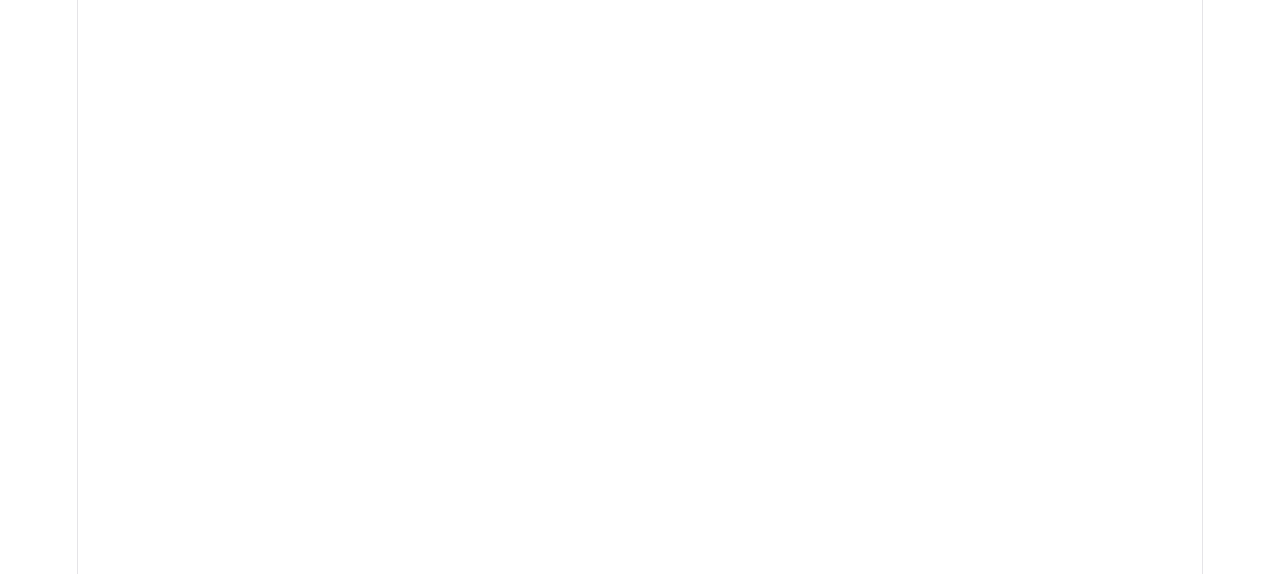
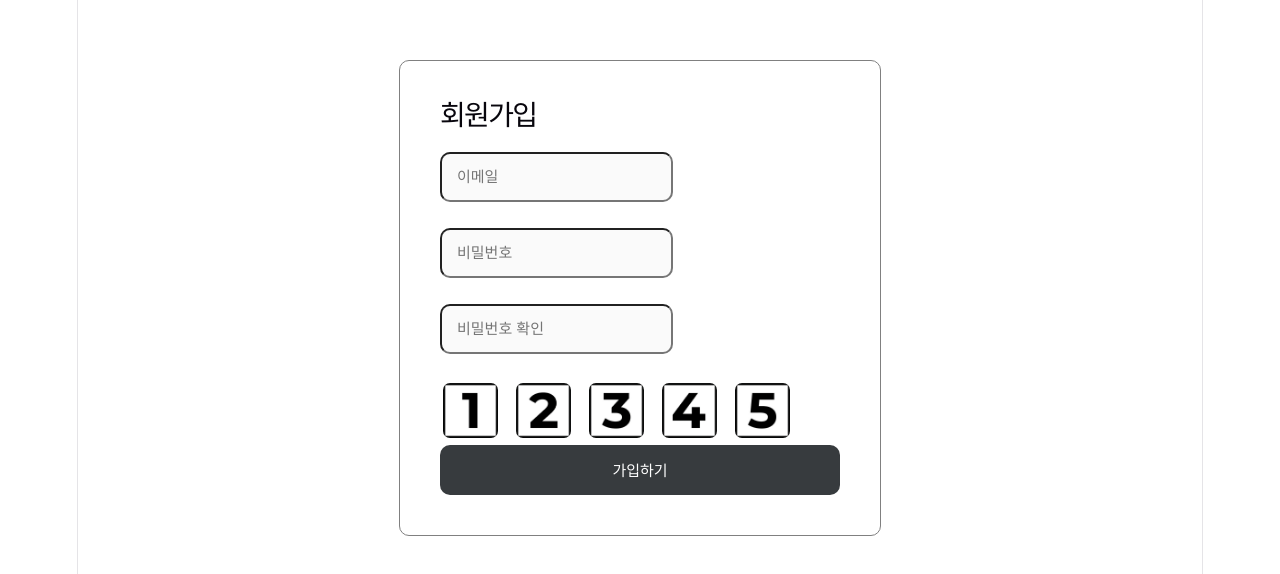
Before and after one commit to aranparrk/either-or, a React (Vite) app in the folder frontend/: page /auth/signup in a window 1280 px wide. Before the commit this address had no page. Shown: the part 102-676 px from the top of the page. Built offline with nearby package versions, Linux system fonts and the light colour scheme.

Commit message:
[ADD] 회원가입 페이지 구현

```diff
--- a/frontend/src/App.jsx
+++ b/frontend/src/App.jsx
@@ -1,5 +1,6 @@
 import { Routes, Route } from "react-router-dom";
 
+import SignUp from "./pages/SignUp.jsx";
 import PollList from "./pages/PollList.jsx";
 import PollDetail from "./pages/PollDetail.jsx";
 import PollCreate from "./pages/PollCreate.jsx";
@@ -7,6 +8,7 @@ import PollCreate from "./pages/PollCreate.jsx";
 function App() {
   return (
     <Routes>
+      <Route path="/auth/signup" element={<SignUp />} />
       <Route path="/" element={<PollList />} />
       <Route path="/votes/new" element={<PollCreate />} />
       <Route path="/votes/:id" element={<PollDetail />} />
--- /dev/null
+++ b/frontend/src/components/common/ProfileChoice.jsx
@@ -0,0 +1,55 @@
+import styled from "styled-components";
+import profile1 from "../../assets/profiles/profile1.png"
+import profile2 from "../../assets/profiles/profile2.png"
+import profile3 from "../../assets/profiles/profile3.png"
+import profile4 from "../../assets/profiles/profile4.png"
+import profile5 from "../../assets/profiles/profile5.png"
+
+  const profiles = [
+      profile1,
+      profile2,
+      profile3,
+      profile4,
+      profile5
+  ];
+
+const ProfileList = styled.div`
+  display: flex;
+  justify-content: center;
+  gap: 12px;
+`;
+
+const ProfileImage = styled.img`
+  width: 55px;
+  height: 55px;
+  object-fit: cover;
+  border-radius: 10px;
+  cursor: pointer;
+
+  border: 3px solid
+    ${({ $selected }) => ($selected ? "#4b4f52" : "transparent")};
+
+  transition: transform 0.2s, border 0.2s;
+
+  &:hover {
+    transform: scale(1.1);
+  }
+`;
+
+const ProfileChoice = ({ selectedId, onSelect }) => {
+  return (
+    <ProfileList>
+      {profiles.map((profile, index) => (
+        <ProfileImage
+          key={index + 1}
+          src={profile}
+          alt={`프로필 ${index + 1}`}
+          $selected={selectedId === index + 1}
+          onClick={() => onSelect(index + 1)}
+        />
+      ))}
+    </ProfileList>
+  );
+};
+
+export default ProfileChoice;
--- a/frontend/src/pages/SignUp.jsx
+++ b/frontend/src/pages/SignUp.jsx
@@ -1,7 +1,10 @@
 import { useEffect, useState } from "react";
-import { Link, useNavigate } from "react-router-dom";
+import { useNavigate } from "react-router-dom";
 import styled from "styled-components";
 import AxiosApi from "../api/AxiosApi.jsx";
+import Button from "../components/common/Button.jsx";
+import Input from "../components/common/Input.jsx";
+import ProfileChoice from "../components/common/ProfileChoice.jsx";
 
 // 이메일: 공백·@ 없는 문자 + @ + 도메인 + . + 2자 이상 최상위 도메인
 const EMAIL_REGEX = /^[^\s@]+@[^\s@]+\.[^\s@]{2,}$/;
@@ -10,51 +13,191 @@ const EMAIL_REGEX = /^[^\s@]+@[^\s@]+\.[^\s@]{2,}$/;
 const PWD_REGEX =
   /^(?=.*[A-Za-z])(?=.*\d)(?=.*[!@#$%^&*])[A-Za-z\d!@#$%^&*]{8,20}$/;
 
-// 프로필 선택
-const PROFILEID_REGEX = 1<= PROFILEID_REGEX <=5
 
+const Container = styled.div`
+  display: flex;
+  box-sizing: border-box;
+  min-height: 100vh;
+  justify-content: center;
+  align-items: center;
+  padding: 0 30px;
+`;
+
+const Form = styled.form`
+  width: 100%;
+  max-width: 400px;
+  display: flex;
+  flex-direction: column;
+  border: 1px solid gray;
+  border-radius: 10px;
+  padding: 40px;
+  gap: 4px;
+  align-items: flex-start;
+`;
+
+const Title = styled.h1`
+  margin: 0 0 20px;
+  font-size: 28px;
+  font-weight: bold;
+`;
+
+// 입력창 + 메시지를 한 묶음으로
+const Field = styled.div`
+  display: flex;
+  flex-direction: column;
+`;
+
+// 입력창 오른쪽 하단 메시지. 높이를 고정해 메시지가 생겨도 레이아웃이 흔들리지 않음
+const Message = styled.p`
+  margin: 4px 8px 0;
+  min-height: 18px;
+  text-align: right;
+  font-size: 12px;
+  color: ${({ $valid }) => ($valid ? "#2e9e4f" : "#e5484d")};
+`;
 
 
 const SignUp = () => {
-  const [inputEmail, setInputEmail] = usrState("");
-  const [inputPwd, setInputPwd] = usrState("");
-  const [inputPwdCheck, setInputPwdCheck] = usrState("");
-  const [inputProfileId, setInputProfileId] = usrState("");
-  const [emailStatus, setEmailStatus] = usrState("idle");
+  const [inputEmail, setInputEmail] = useState("");
+  const [inputPwd, setInputPwd] = useState("");
+  const [inputPwdCheck, setInputPwdCheck] = useState("");
+  const [inputProfileId, setInputProfileId] = useState(0);
+  const [emailStatus, setEmailStatus] = useState("idle");
 
   const nav = useNavigate();
 
   const isEmail = EMAIL_REGEX.test(inputEmail)
   const isPwd = PWD_REGEX.test(inputPwd)
   const isPwdCheck = inputPwdCheck !== "" && inputPwd === inputPwdCheck
-  const isProfileId = PROFILEID_REGEX.test(inputProfileId)
+  const isProfileId = inputProfileId >= 1 && inputProfileId <= 5
+
+  const selectProfile = (profileId) => {setInputProfileId(profileId)};
 
     useEffect(() => {
+      let ignore = false;
       if (!isEmail) {
-        setEmailStatus("idle");
-        return
+        return () => {
+          ignore = true;
+        };
       }
 
+    const timer = setTimeout(async () => {
+      try {
+        if (ignore) return;
         setEmailStatus("checking")
-      let ignore = false;
-
-      const timer = settimout(async () => {
-        try {
-          const res = await AxiosApi.memberExist(inputEmail) ;
+        const res = await AxiosApi.memberExist(inputEmail);
         if (ignore) return;
         setEmailStatus(res.data === true ? "duplicate" : "available");
       } catch (err) {
+        console.error("이메일 중복 확인 실패 ", err)
         if (!ignore) setEmailStatus("error");
       }
     }, 500);
 
     return () => {
-        ignore=true;
+      ignore = true;
       clearTimeout(timer);
-      }
+    };
   }, [inputEmail, isEmail]);
 
+  // 형식 OK + 중복 아님 이어야 최종 통과
   const isEmailOk = isEmail && emailStatus === "available";
-    const isAllValid = isEmailOk && isPwd && isPwdCheck && isName;
-  })
+  const isAllValid = isEmailOk && isPwd && isPwdCheck && isProfileId;
+
+
+  // 이메일 메시지 문구
+  const getEmailMessage = () => {
+    if (!inputEmail) return "";
+    if (!isEmail) return "이메일 형식이 올바르지 않습니다.";
+    switch (emailStatus) {
+      case "checking":
+        return "중복 확인 중...";
+      case "available":
+        return "사용 가능한 이메일입니다.";
+      case "duplicate":
+        return "이미 가입된 이메일입니다.";
+      case "error":
+        return "중복 확인 중 오류가 발생했습니다.";
+      default:
+        return "";
     }
+  };
+
+  const onSubmit = async (e) => {
+    e.preventDefault();
+    if (!isAllValid) return;
+
+    const response = await AxiosApi.memberSignup(
+      inputEmail,
+      inputPwd,
+      inputProfileId,
+    );
+    console.log(response.data);
+    if (response.data === true) {
+      alert(`회원가입이 완료되었습니다.`);
+      nav("/", { replace: true }); // 로그인 페이지 경로에 맞게 수정
+    } else {
+      alert("회원 가입이 실패 했습니다.");
+    }
+  };
+
+  return (
+    <Container>
+      <Form onSubmit={onSubmit}>
+        <Title>회원가입</Title>
+
+        <Field>
+          <Input
+            type="email"
+            value={inputEmail}
+            placeholder="이메일"
+            onChange={(e) => setInputEmail(e.target.value.trim())}
+          />
+          <Message $valid={isEmailOk}>{getEmailMessage()}</Message>
+        </Field>
+
+        <Field>
+          <Input
+            type="password"
+            value={inputPwd}
+            placeholder="비밀번호"
+            onChange={(e) => setInputPwd(e.target.value)}
+          />
+          <Message $valid={isPwd}>
+            {inputPwd &&
+              (isPwd
+                ? "사용 가능한 비밀번호입니다."
+                : "영문, 숫자, 특수문자 포함 8~20자로 입력하세요.")}
+          </Message>
+        </Field>
+
+        <Field>
+          <Input
+            type="password"
+            value={inputPwdCheck}
+            placeholder="비밀번호 확인"
+            onChange={(e) => setInputPwdCheck(e.target.value)}
+          />
+          <Message $valid={isPwdCheck}>
+            {inputPwdCheck &&
+              (isPwdCheck
+                ? "비밀번호가 일치합니다."
+                : "비밀번호가 일치하지 않습니다.")}
+          </Message>
+        </Field>
+
+        <ProfileChoice
+            onSelect={selectProfile}
+            selectedId={inputProfileId}
+        />
+
+        <Button type="submit" enabled={isAllValid}>
+          가입하기
+        </Button>
+
+      </Form>
+    </Container>
+  );
+};
+
+export default SignUp;
```
Lines whose indentation alone changed are shown as unchanged.
